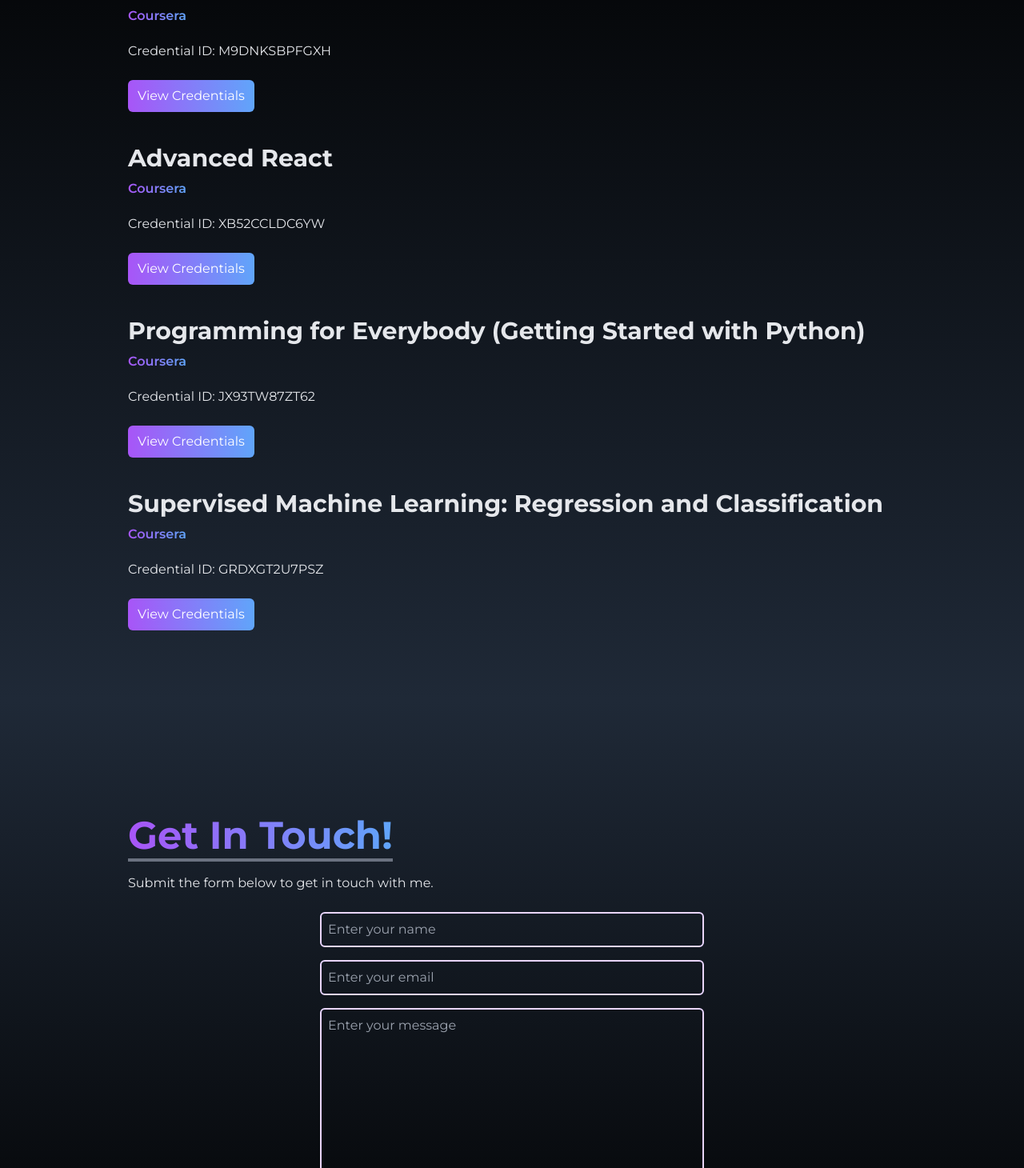
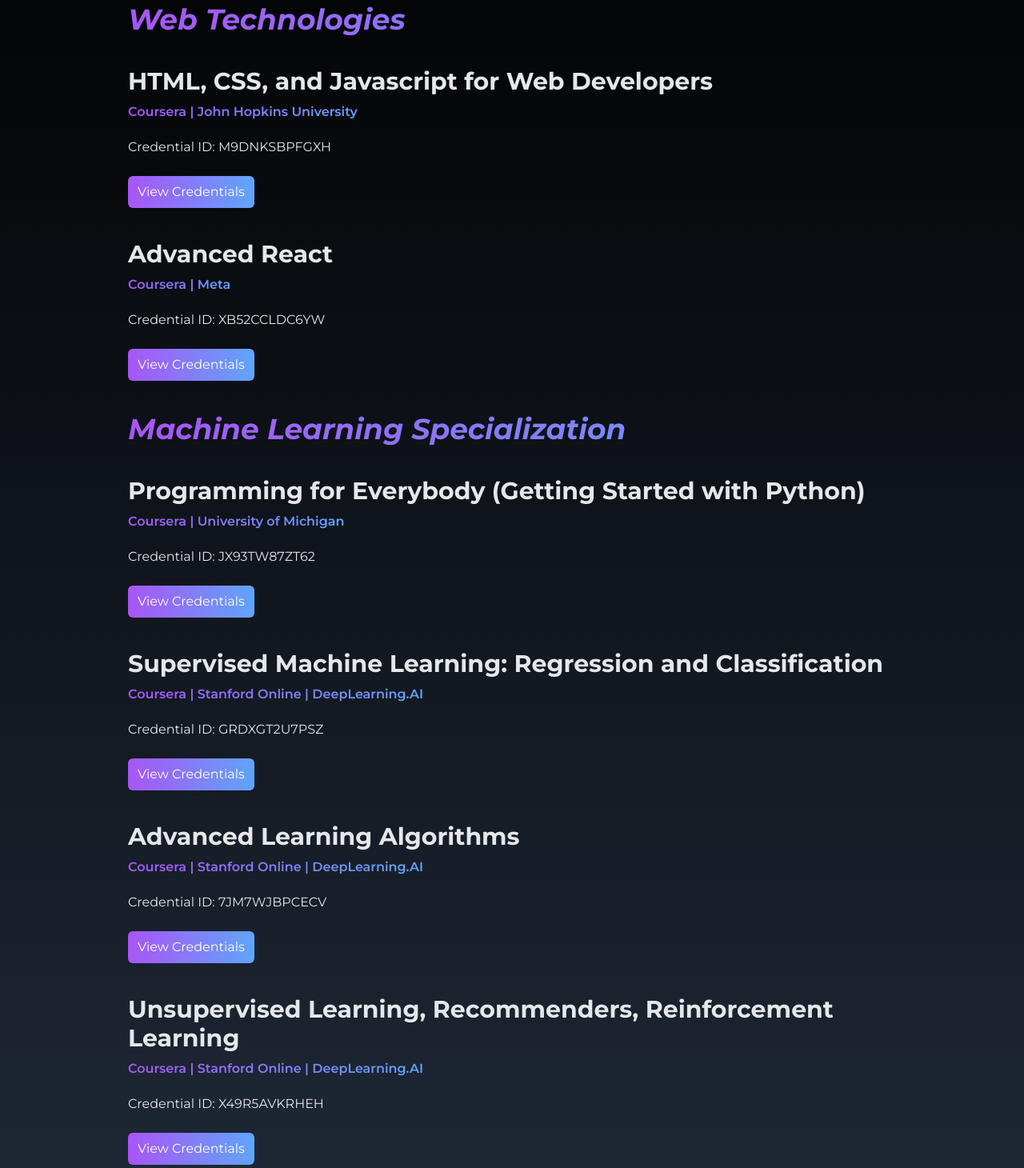
Before and after one commit to akshat26akd/Portfolio-Using-React-Tailwind, a React (Vite) app: page / in a window 1280 px wide. Shown: the part 6390-7850 px from the top of the page at 80% size. Built offline with nearby package versions, Linux system fonts and the light colour scheme.

Commit message:
Added Some New Certifications

```diff
--- a/src/pages/Certifications.jsx
+++ b/src/pages/Certifications.jsx
@@ -13,7 +13,10 @@
           </h1>
 
           {/* BODY */}
-
+          <h2 className="text-3xl md:text-4xl italic font-bold text-transparent bg-clip-text bg-gradient-to-r from-purple-500 to-blue-400">
+            <br />
+            <br /> Web Technologies
+          </h2>
           {/*HTML, CSS, and Javascript for Web Developers*/}
 
           <div>
@@ -23,7 +26,7 @@
 
             <div className="flex flex-col justify-between items-baseline">
               <h3 className="pt-2 pb-5 font-semibold text-transparent bg-clip-text bg-gradient-to-r from-purple-500 to-blue-400">
-                Coursera
+                Coursera | John Hopkins University
               </h3>
 
               <ul className="text-sm md:text-base">
@@ -49,7 +52,7 @@
 
             <div className="flex flex-col justify-between items-baseline">
               <h3 className="pt-2 pb-5 font-semibold text-transparent bg-clip-text bg-gradient-to-r from-purple-500 to-blue-400">
-                Coursera
+                Coursera | Meta
               </h3>
 
               <ul className="text-sm md:text-base">
@@ -65,7 +68,9 @@
               </a>
             </div>
           </div>
-
+          <h2 className="text-3xl md:text-4xl italic font-bold text-transparent bg-clip-text bg-gradient-to-r from-purple-500 to-blue-400">
+            <br /> Machine Learning Specialization
+          </h2>
           {/*Programming for Everybody (Getting Started with Python)*/}
 
           <div>
@@ -75,7 +80,7 @@
 
             <div className="flex flex-col justify-between items-baseline">
               <h3 className="pt-2 pb-5 font-semibold text-transparent bg-clip-text bg-gradient-to-r from-purple-500 to-blue-400">
-                Coursera
+                Coursera | University of Michigan
               </h3>
 
               <ul className="text-sm md:text-base">
@@ -101,7 +106,7 @@
 
             <div className="flex flex-col justify-between items-baseline">
               <h3 className="pt-2 pb-5 font-semibold text-transparent bg-clip-text bg-gradient-to-r from-purple-500 to-blue-400">
-                Coursera
+                Coursera | Stanford Online | DeepLearning.AI
               </h3>
 
               <ul className="text-sm md:text-base">
@@ -118,6 +123,58 @@
             </div>
           </div>
 
+          {/*Advanced Learning Algorithms*/}
+
+          <div>
+            <h2 className="pt-10 text-xl md:text-3xl font-bold">
+              Advanced Learning Algorithms
+            </h2>
+
+            <div className="flex flex-col justify-between items-baseline">
+              <h3 className="pt-2 pb-5 font-semibold text-transparent bg-clip-text bg-gradient-to-r from-purple-500 to-blue-400">
+                Coursera | Stanford Online | DeepLearning.AI
+              </h3>
+
+              <ul className="text-sm md:text-base">
+                Credential ID: 7JM7WJBPCECV
+              </ul>
+              <br />
+              <a
+                className="duration-300 hover:scale-105 group text-white w-fit px-3 py-2 flex items-center rounded-md bg-gradient-to-r from-purple-500 to-blue-400 cursor-pointer"
+                href={"https://www.coursera.org/verify/7JM7WJBPCECV"}
+                target="_blank"
+              >
+                View Credentials
+              </a>
+            </div>
+          </div>
+
+          {/*Unsupervised Learning, Recommenders, Reinforcement Learning*/}
+
+          <div>
+            <h2 className="pt-10 text-xl md:text-3xl font-bold">
+              Unsupervised Learning, Recommenders, Reinforcement Learning
+            </h2>
+
+            <div className="flex flex-col justify-between items-baseline">
+              <h3 className="pt-2 pb-5 font-semibold text-transparent bg-clip-text bg-gradient-to-r from-purple-500 to-blue-400">
+                Coursera | Stanford Online | DeepLearning.AI
+              </h3>
+
+              <ul className="text-sm md:text-base">
+                Credential ID: X49R5AVKRHEH
+              </ul>
+              <br />
+              <a
+                className="duration-300 hover:scale-105 group text-white w-fit px-3 py-2 flex items-center rounded-md bg-gradient-to-r from-purple-500 to-blue-400 cursor-pointer"
+                href={"https://www.coursera.org/verify/X49R5AVKRHEH"}
+                target="_blank"
+              >
+                View Credentials
+              </a>
+            </div>
+          </div>
+
           {/* BODY */}
         </div>
       </div>
```
